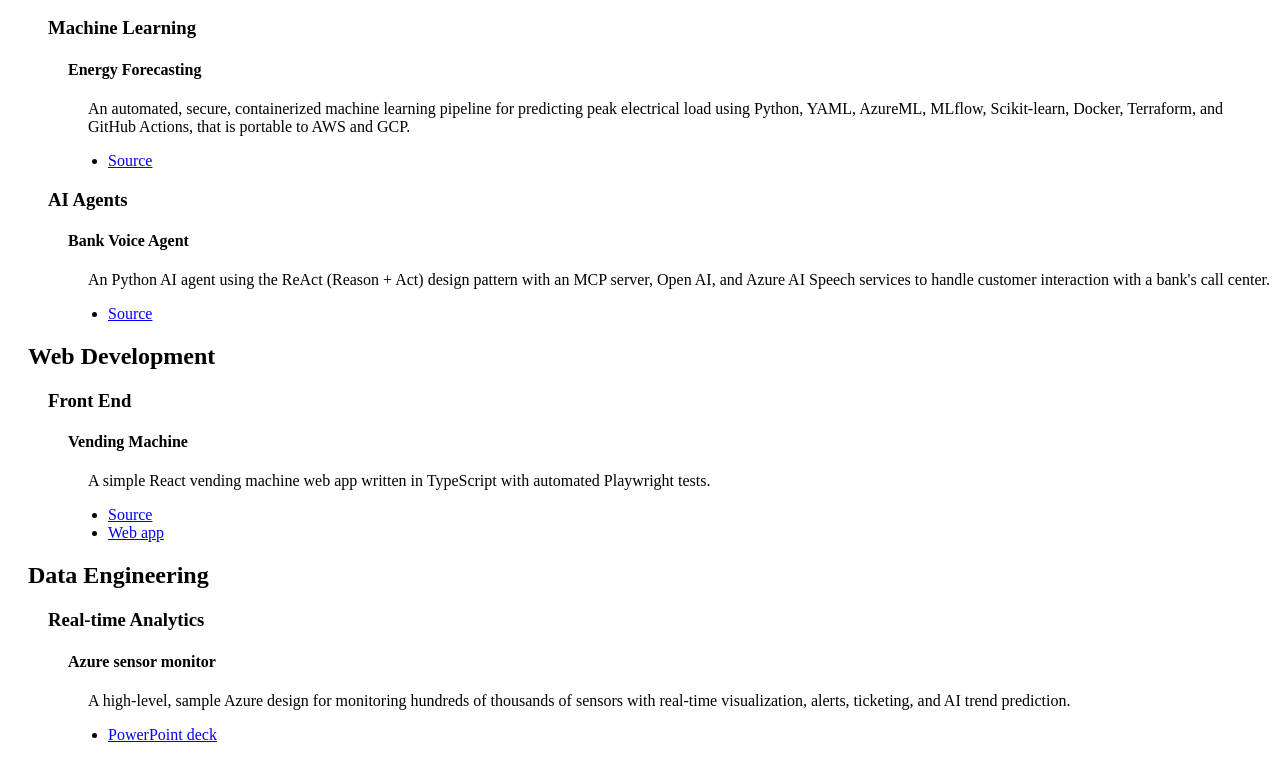
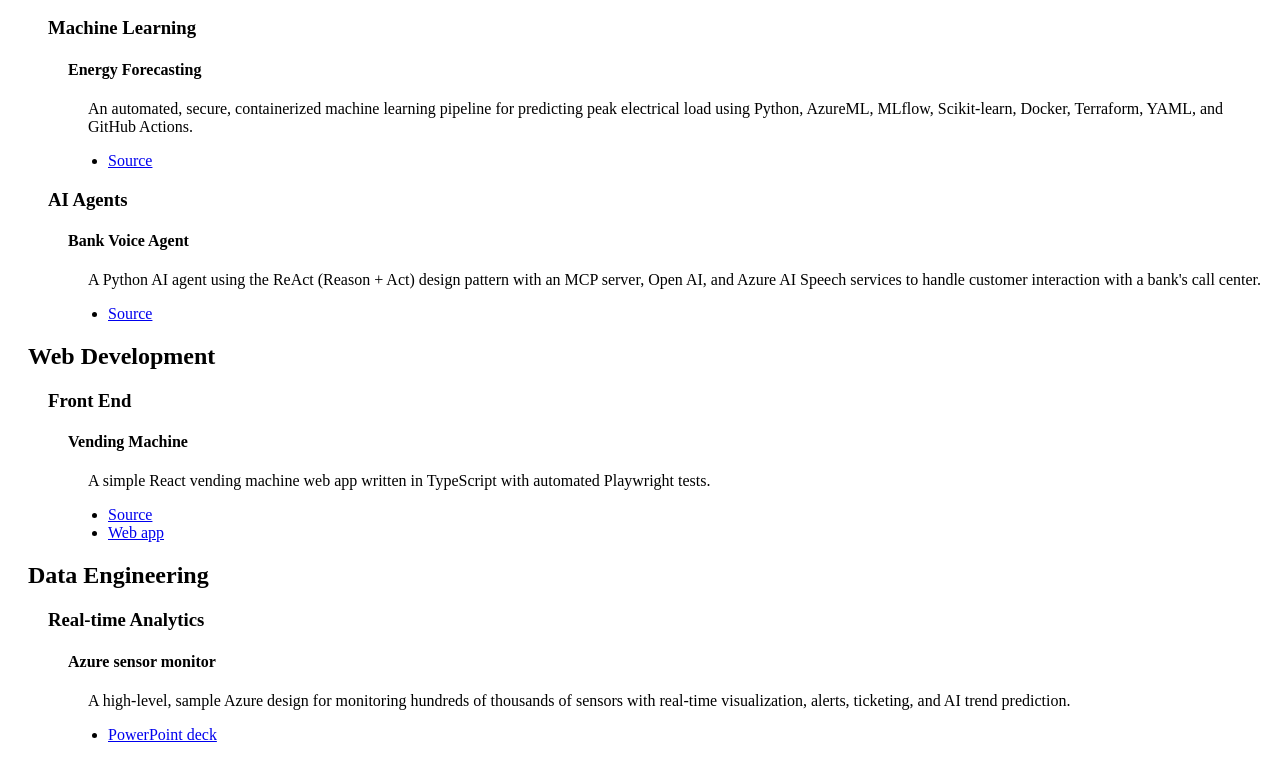
Before and after one commit to MichaelMaio/portfolio, a plain HTML site: page index.html in a window 1280 px wide. Shown: the part 96-856 px from the top of the page. Drawn offline with Linux system fonts and the light colour scheme.

Commit message:
Update index.html

```diff
--- a/index.html
+++ b/index.html
@@ -10,7 +10,7 @@
         <h4>Energy Forecasting</h4>
 
         <div style="margin-left: 20px;">
-          An automated, secure, containerized machine learning pipeline for predicting peak electrical load using Python, YAML, AzureML, MLflow, Scikit-learn, Docker, Terraform, and GitHub Actions, that is portable to AWS and GCP.
+          An automated, secure, containerized machine learning pipeline for predicting peak electrical load using Python, AzureML, MLflow, Scikit-learn, Docker, Terraform, YAML, and GitHub Actions.
 	</div>
 
         <ul>
@@ -27,7 +27,7 @@
         <h4>Bank Voice Agent</h4>
 
         <div style="margin-left: 20px;">
-          An Python AI agent using the ReAct (Reason + Act) design pattern with an MCP server, Open AI, and Azure AI Speech services to handle customer interaction with a bank's call center.
+          A Python AI agent using the ReAct (Reason + Act) design pattern with an MCP server, Open AI, and Azure AI Speech services to handle customer interaction with a bank's call center.
 	</div>
 
         <ul>
```
